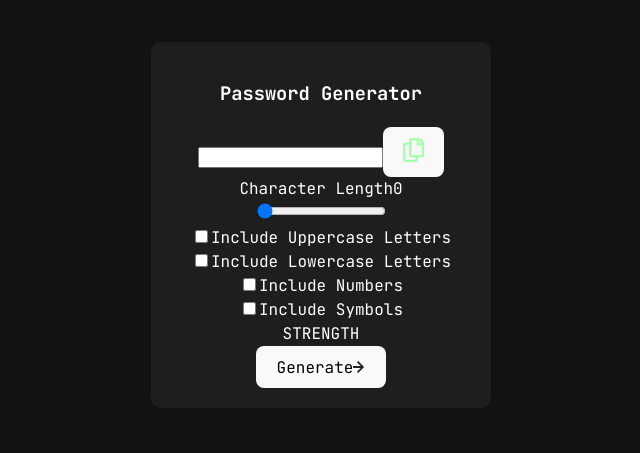
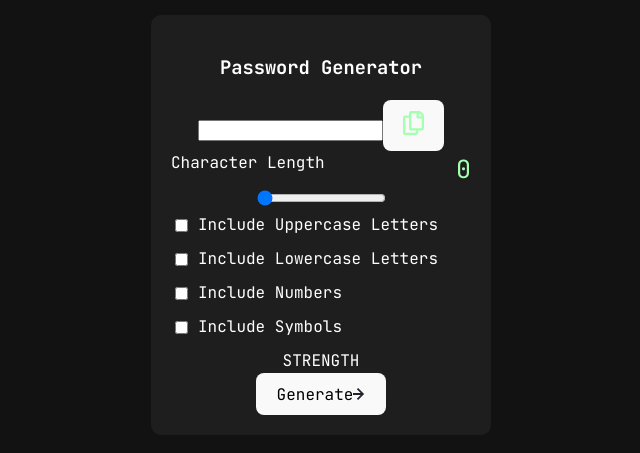
Before and after one commit to Abugbire10/password-generator-app, a React (Vite) app: page / in a window 1280 px wide. Shown: the part 175-628 px from the top of the page, without its empty margins (319-959 px from the left). Built offline with nearby package versions, Linux system fonts and the light colour scheme.

Commit message:
Update App.css

```diff
--- a/src/App.css
+++ b/src/App.css
@@ -16,3 +16,24 @@ body {
   text-align: center;
   width: 300px;
 }
+
+.character {
+  display: flex;
+  justify-content: space-between;
+}
+
+.character #length-value {
+  color: #a4ffaf;
+  font-size: 25px;
+}
+
+.checkbox-group {
+  display: flex;
+  align-items: center;
+  margin-bottom: 10px;
+}
+
+.checkbox-group input[type="checkbox"] {
+  margin-right: 10px;
+  accent-color: #a4ffaf;
+}
```
